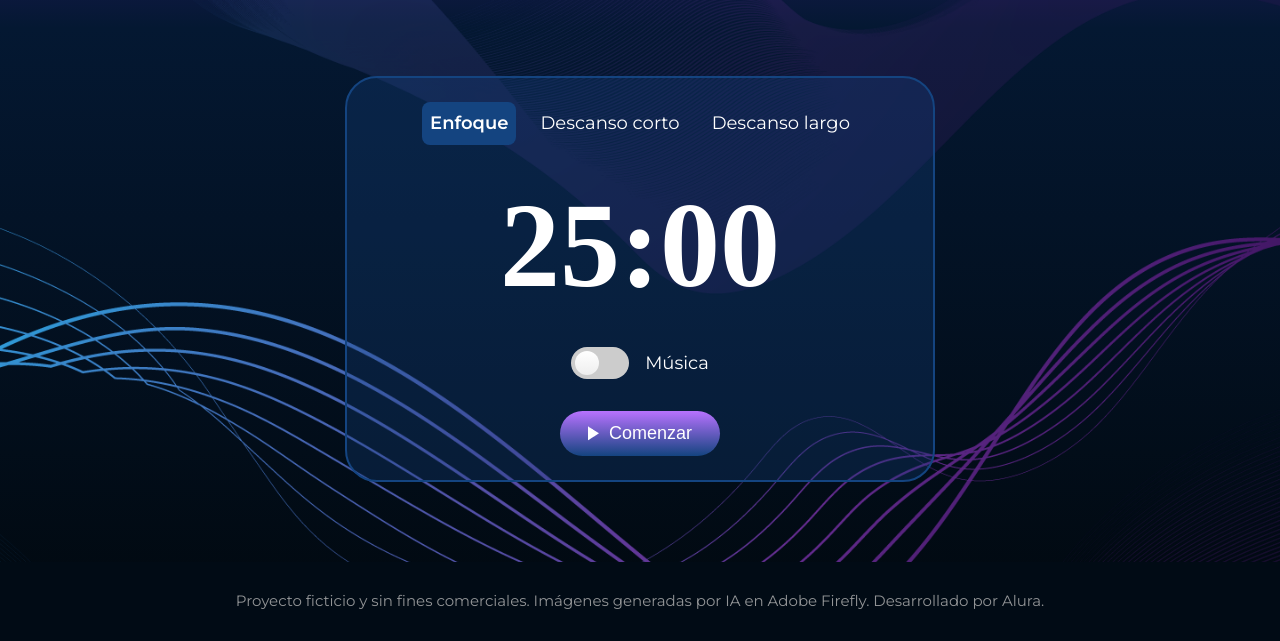
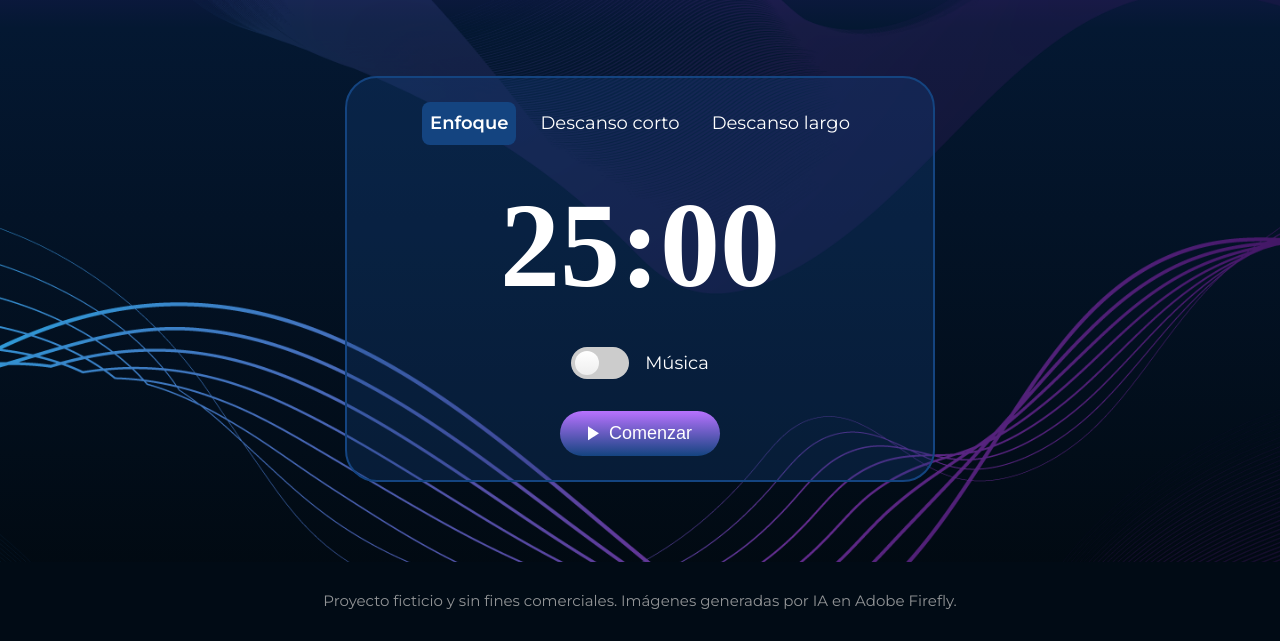
Before and after one commit to DanielDEV19/Fokus-APP-JS, a plain HTML site: page index.html in a window 1280 px wide. Shown: the part 548-1189 px from the top of the page. Drawn offline with nearby package versions, Linux system fonts and the light colour scheme; a web font is replaced by a local one.

Commit message:
Cambiando el HTML

```diff
--- a/index.html
+++ b/index.html
@@ -71,7 +71,7 @@
 
         <footer class="app__footer">
             <p class="app__footer-text">
-                Proyecto ficticio y sin fines comerciales. Imágenes generadas por IA en Adobe Firefly. Desarrollado por Alura.
+                Proyecto ficticio y sin fines comerciales. Imágenes generadas por IA en Adobe Firefly.
             </p>
         </footer>
     </main>
```
